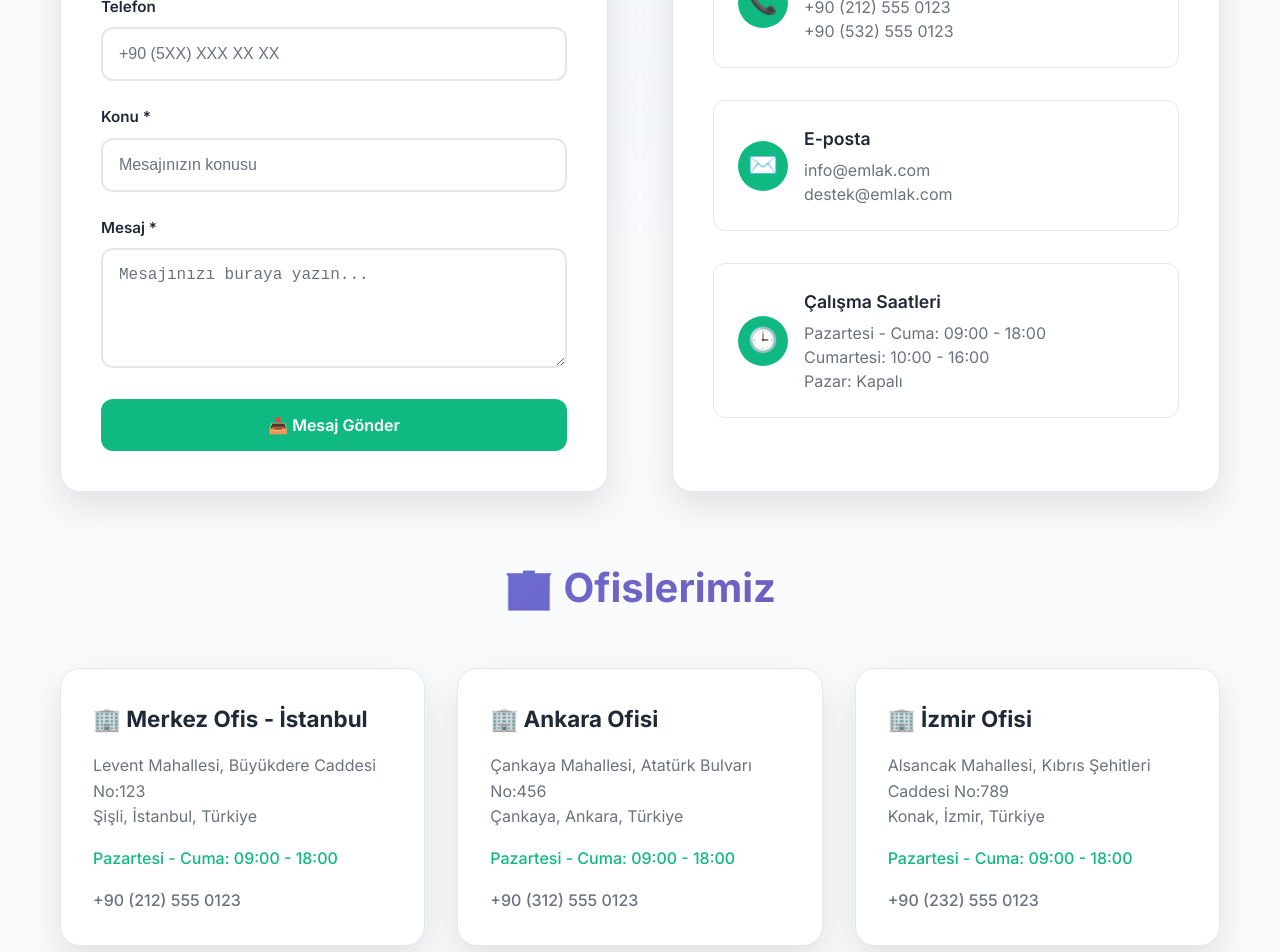
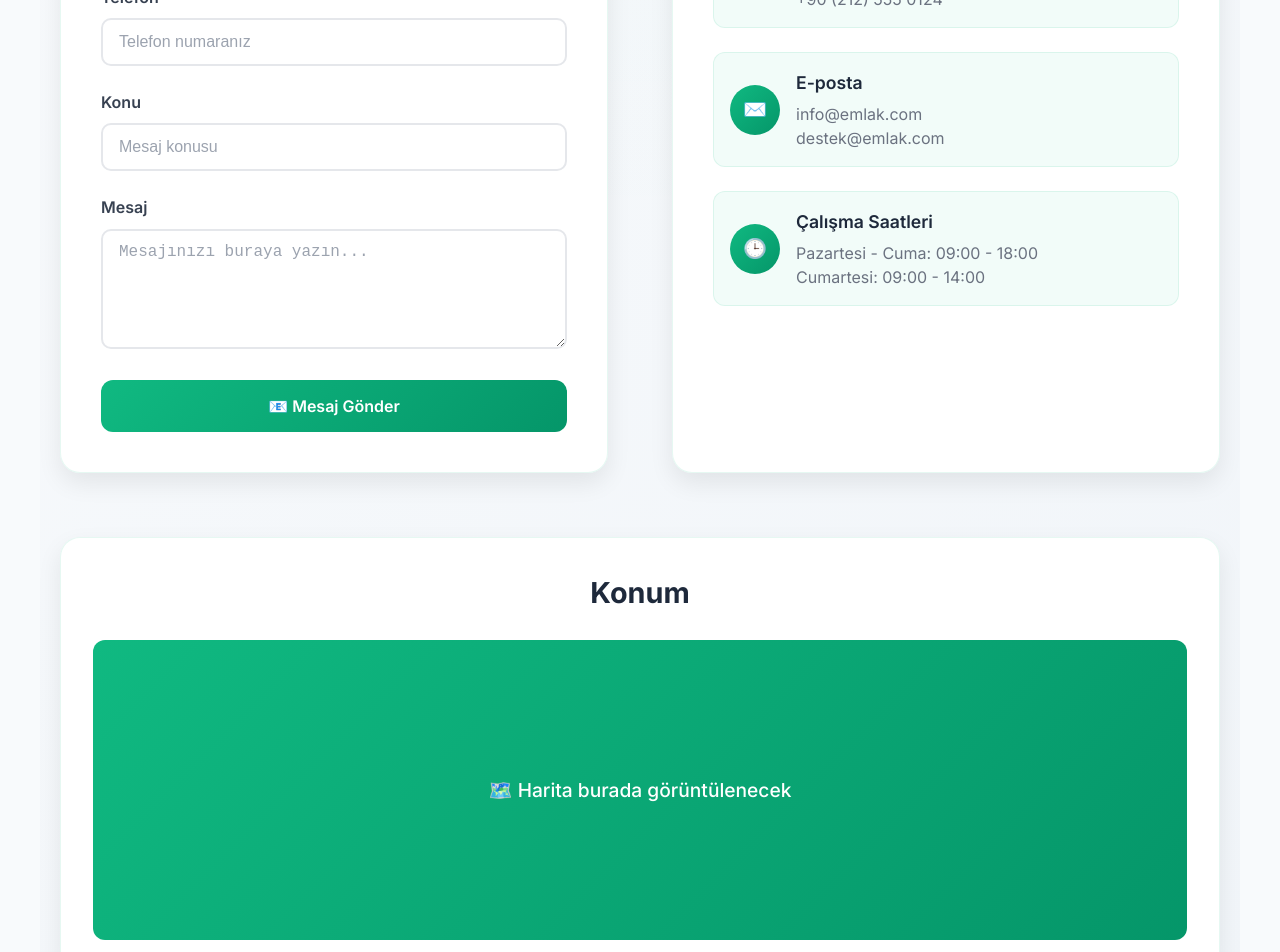
Before and after one commit to sametyasit/Emlak, a React app: page /contact in a window 1280 px wide. Shown: the part 700-1652 px from the top of the page. Built offline with nearby package versions, Linux system fonts and the light colour scheme.

Commit message:
Update ContactPage.tsx

```diff
--- a/src/pages/ContactPage.tsx
+++ b/src/pages/ContactPage.tsx
@@ -16,8 +16,8 @@ const Container = styled.div`
   max-width: 1200px;
   margin: 0 auto;
   padding: 2rem 20px;
-  background-color: var(--bg-primary);
-  color: var(--text-primary);
+  background: linear-gradient(135deg, #f8fafc 0%, #f1f5f9 100%);
+  color: #1e293b;
   min-height: 100vh;
   position: relative;
 
@@ -29,7 +29,7 @@ const Container = styled.div`
     transform: translateX(-50%);
     width: 100vw;
     height: 100%;
-    background: radial-gradient(circle at 50% 0%, rgba(102, 126, 234, 0.05) 0%, transparent 50%);
+    background: radial-gradient(circle at 50% 0%, rgba(16, 185, 129, 0.03) 0%, transparent 50%);
     pointer-events: none;
     z-index: 0;
   }
@@ -44,29 +44,27 @@ const HeroSection = styled.div`
 `;
 
 const Title = styled.h1`
-  font-size: 3.5rem;
+  font-size: clamp(2.5rem, 5vw, 3.5rem);
   font-weight: 800;
-  background: linear-gradient(135deg, #667eea 0%, #764ba2 100%);
-  -webkit-background-clip: text;
-  -webkit-text-fill-color: transparent;
-  background-clip: text;
+  color: #1e293b;
   margin-bottom: 1.5rem;
+  letter-spacing: -0.02em;
 
-  @media (max-width: 768px) {
-    font-size: 2.5rem;
+  span {
+    background: linear-gradient(135deg, #10b981 0%, #059669 100%);
+    -webkit-background-clip: text;
+    -webkit-text-fill-color: transparent;
+    background-clip: text;
   }
 `;
 
 const Subtitle = styled.p`
-  font-size: 1.3rem;
-  color: var(--text-secondary);
+  font-size: clamp(1.1rem, 2vw, 1.3rem);
+  color: #64748b;
   max-width: 700px;
   margin: 0 auto;
   line-height: 1.6;
-
-  @media (max-width: 768px) {
-    font-size: 1.1rem;
-  }
+  font-weight: 400;
 `;
 
 const ContentSection = styled.div`
@@ -84,11 +82,11 @@ const ContentSection = styled.div`
 `;
 
 const ContactForm = styled.div`
-  background: var(--card-bg);
+  background: rgba(255, 255, 255, 0.95);
   border-radius: 20px;
   padding: 2.5rem;
-  box-shadow: 0 15px 35px rgba(0, 0, 0, 0.1);
-  border: 1px solid var(--border-color);
+  box-shadow: 0 10px 25px rgba(0, 0, 0, 0.08);
+  border: 1px solid rgba(16, 185, 129, 0.1);
   backdrop-filter: blur(10px);
   animation: ${fadeInUp} 0.8s ease-out;
 
@@ -96,7 +94,7 @@ const ContactForm = styled.div`
     font-size: 1.8rem;
     font-weight: 700;
     margin-bottom: 2rem;
-    color: var(--text-primary);
+    color: #1e293b;
   }
 `;
 
@@ -108,56 +106,55 @@ const Label = styled.label`
   display: block;
   margin-bottom: 0.5rem;
   font-weight: 600;
-  color: var(--text-primary);
-  font-size: 0.95rem;
+  color: #374151;
 `;
 
 const Input = styled.input`
   width: 100%;
-  padding: 1rem;
-  border: 2px solid var(--border-color);
-  border-radius: 12px;
-  background: var(--bg-secondary);
-  color: var(--text-primary);
+  padding: 0.8rem 1rem;
+  border: 2px solid #e5e7eb;
+  border-radius: 10px;
   font-size: 1rem;
+  background: #ffffff;
+  color: #374151;
+  outline: none;
   transition: all 0.3s ease;
 
   &:focus {
-    outline: none;
-    border-color: var(--accent-color);
-    box-shadow: 0 0 0 3px rgba(102, 126, 234, 0.1);
+    border-color: #10b981;
+    box-shadow: 0 0 0 3px rgba(16, 185, 129, 0.1);
   }
 
   &::placeholder {
-    color: var(--text-secondary);
+    color: #9ca3af;
   }
 `;
 
 const TextArea = styled.textarea`
   width: 100%;
-  padding: 1rem;
-  border: 2px solid var(--border-color);
-  border-radius: 12px;
-  background: var(--bg-secondary);
-  color: var(--text-primary);
+  padding: 0.8rem 1rem;
+  border: 2px solid #e5e7eb;
+  border-radius: 10px;
   font-size: 1rem;
+  background: #ffffff;
+  color: #374151;
+  outline: none;
+  transition: all 0.3s ease;
+  resize: vertical;
   min-height: 120px;
-  resize: vertical;
-  transition: all 0.3s ease;
 
   &:focus {
-    outline: none;
-    border-color: var(--accent-color);
-    box-shadow: 0 0 0 3px rgba(102, 126, 234, 0.1);
+    border-color: #10b981;
+    box-shadow: 0 0 0 3px rgba(16, 185, 129, 0.1);
   }
 
   &::placeholder {
-    color: var(--text-secondary);
+    color: #9ca3af;
   }
 `;
 
 const SubmitButton = styled.button`
-  background: var(--accent-color);
+  background: linear-gradient(135deg, #10b981 0%, #059669 100%);
   color: white;
   border: none;
   padding: 1rem 2rem;
@@ -166,12 +163,28 @@ const SubmitButton = styled.button`
   font-weight: 600;
   cursor: pointer;
   transition: all 0.3s ease;
+  position: relative;
+  overflow: hidden;
   width: 100%;
 
+  &::before {
+    content: '';
+    position: absolute;
+    top: 0;
+    left: -100%;
+    width: 100%;
+    height: 100%;
+    background: linear-gradient(90deg, transparent, rgba(255, 255, 255, 0.2), transparent);
+    transition: left 0.5s;
+  }
+
   &:hover {
-    background: var(--accent-hover);
     transform: translateY(-2px);
-    box-shadow: 0 8px 20px rgba(102, 126, 234, 0.3);
+    box-shadow: 0 8px 20px rgba(16, 185, 129, 0.3);
+
+    &::before {
+      left: 100%;
+    }
   }
 
   &:disabled {
@@ -182,11 +195,11 @@ const SubmitButton = styled.button`
 `;
 
 const ContactInfo = styled.div`
-  background: var(--card-bg);
+  background: rgba(255, 255, 255, 0.95);
   border-radius: 20px;
   padding: 2.5rem;
-  box-shadow: 0 15px 35px rgba(0, 0, 0, 0.1);
-  border: 1px solid var(--border-color);
+  box-shadow: 0 10px 25px rgba(0, 0, 0, 0.08);
+  border: 1px solid rgba(16, 185, 129, 0.1);
   backdrop-filter: blur(10px);
   animation: ${fadeInUp} 0.8s ease-out;
 
@@ -194,31 +207,30 @@ const ContactInfo = styled.div`
     font-size: 1.8rem;
     font-weight: 700;
     margin-bottom: 2rem;
-    color: var(--text-primary);
+    color: #1e293b;
   }
 `;
 
 const ContactItem = styled.div`
   display: flex;
   align-items: center;
-  gap: 1rem;
-  margin-bottom: 2rem;
-  padding: 1.5rem;
-  background: var(--bg-secondary);
+  margin-bottom: 1.5rem;
+  padding: 1rem;
+  background: rgba(16, 185, 129, 0.05);
   border-radius: 12px;
-  border: 1px solid var(--border-color);
+  border: 1px solid rgba(16, 185, 129, 0.1);
 
   .icon {
     width: 50px;
     height: 50px;
     border-radius: 50%;
-    background: var(--accent-color);
+    background: linear-gradient(135deg, #10b981 0%, #059669 100%);
     display: flex;
     align-items: center;
     justify-content: center;
-    font-size: 1.5rem;
+    margin-right: 1rem;
     color: white;
-    flex-shrink: 0;
+    font-size: 1.2rem;
   }
 
   .content {
@@ -227,78 +239,47 @@ const ContactItem = styled.div`
     h4 {
       font-size: 1.1rem;
       font-weight: 600;
+      color: #1e293b;
       margin-bottom: 0.3rem;
-      color: var(--text-primary);
     }
 
     p {
-      color: var(--text-secondary);
+      color: #6b7280;
       line-height: 1.5;
     }
   }
 `;
 
-const OfficeSection = styled.div`
-  margin-bottom: 4rem;
+const MapSection = styled.div`
+  background: rgba(255, 255, 255, 0.95);
+  border-radius: 20px;
+  padding: 2rem;
+  box-shadow: 0 10px 25px rgba(0, 0, 0, 0.08);
+  border: 1px solid rgba(16, 185, 129, 0.1);
+  backdrop-filter: blur(10px);
   position: relative;
   z-index: 1;
-  animation: ${fadeInUp} 0.8s ease-out;
 
-  h2 {
-    font-size: 2.5rem;
+  h3 {
+    font-size: 1.8rem;
     font-weight: 700;
+    margin-bottom: 1.5rem;
+    color: #1e293b;
     text-align: center;
-    margin-bottom: 3rem;
-    background: linear-gradient(135deg, #667eea 0%, #764ba2 100%);
-    -webkit-background-clip: text;
-    -webkit-text-fill-color: transparent;
-    background-clip: text;
   }
 `;
 
-const OfficeGrid = styled.div`
-  display: grid;
-  grid-template-columns: repeat(auto-fit, minmax(350px, 1fr));
-  gap: 2rem;
-`;
-
-const OfficeCard = styled.div`
-  background: var(--card-bg);
-  border-radius: 20px;
-  padding: 2rem;
-  box-shadow: 0 15px 35px rgba(0, 0, 0, 0.1);
-  border: 1px solid var(--border-color);
-  backdrop-filter: blur(10px);
-  transition: all 0.3s ease;
-
-  &:hover {
-    transform: translateY(-5px);
-    box-shadow: 0 20px 40px rgba(0, 0, 0, 0.15);
-  }
-
-  h3 {
-    font-size: 1.4rem;
-    font-weight: 700;
-    margin-bottom: 1rem;
-    color: var(--text-primary);
-  }
-
-  .address {
-    color: var(--text-secondary);
-    margin-bottom: 1rem;
-    line-height: 1.6;
-  }
-
-  .hours {
-    color: var(--accent-color);
-    font-weight: 500;
-    margin-bottom: 1rem;
-  }
-
-  .phone {
-    color: var(--text-secondary);
-    font-weight: 500;
-  }
+const MapPlaceholder = styled.div`
+  width: 100%;
+  height: 300px;
+  background: linear-gradient(135deg, #10b981 0%, #059669 100%);
+  border-radius: 12px;
+  display: flex;
+  align-items: center;
+  justify-content: center;
+  color: white;
+  font-size: 1.2rem;
+  font-weight: 500;
 `;
 
 const ContactPage: React.FC = () => {
@@ -310,8 +291,6 @@ const ContactPage: React.FC = () => {
     message: ''
   });
 
-  const [isSubmitting, setIsSubmitting] = useState(false);
-
   const handleInputChange = (e: React.ChangeEvent<HTMLInputElement | HTMLTextAreaElement>) => {
     setFormData({
       ...formData,
@@ -321,41 +300,28 @@ const ContactPage: React.FC = () => {
 
   const handleSubmit = async (e: React.FormEvent) => {
     e.preventDefault();
-    setIsSubmitting(true);
-
-    // Simulate form submission
-    await new Promise(resolve => setTimeout(resolve, 2000));
-
-    alert('Mesajınız başarıyla gönderildi! En kısa sürede size dönüş yapacağız.');
-    setFormData({
-      name: '',
-      email: '',
-      phone: '',
-      subject: '',
-      message: ''
-    });
-    setIsSubmitting(false);
+    // Form gönderme işlemi burada yapılacak
+    console.log('Form data:', formData);
+    alert('Mesajınız başarıyla gönderildi!');
   };
 
   return (
     <Container>
       <HeroSection>
-        <Title>📞 İletişim</Title>
+        <Title>İletişim <span>Kurun</span></Title>
         <Subtitle>
-          Sorularınız için bizimle iletişime geçin. Uzman ekibimiz size yardımcı olmaktan
-          mutluluk duyacaktır.
+          Sorularınız için bizimle iletişime geçin. Uzman ekibimiz size yardımcı olmaktan mutluluk duyacaktır.
         </Subtitle>
       </HeroSection>
 
       <ContentSection>
         <ContactForm>
-          <h3>✉️ Mesaj Gönderin</h3>
+          <h3>Mesaj Gönderin</h3>
           <form onSubmit={handleSubmit}>
             <FormGroup>
-              <Label htmlFor="name">Ad Soyad *</Label>
+              <Label>Ad Soyad</Label>
               <Input
                 type="text"
-                id="name"
                 name="name"
                 value={formData.name}
                 onChange={handleInputChange}
@@ -365,47 +331,43 @@ const ContactPage: React.FC = () => {
             </FormGroup>
 
             <FormGroup>
-              <Label htmlFor="email">E-posta *</Label>
+              <Label>E-posta</Label>
               <Input
                 type="email"
-                id="email"
                 name="email"
                 value={formData.email}
                 onChange={handleInputChange}
-                placeholder="ornek@email.com"
+                placeholder="E-posta adresiniz"
                 required
               />
             </FormGroup>
 
             <FormGroup>
-              <Label htmlFor="phone">Telefon</Label>
+              <Label>Telefon</Label>
               <Input
                 type="tel"
-                id="phone"
                 name="phone"
                 value={formData.phone}
                 onChange={handleInputChange}
-                placeholder="+90 (5XX) XXX XX XX"
+                placeholder="Telefon numaranız"
               />
             </FormGroup>
 
             <FormGroup>
-              <Label htmlFor="subject">Konu *</Label>
+              <Label>Konu</Label>
               <Input
                 type="text"
-                id="subject"
                 name="subject"
                 value={formData.subject}
                 onChange={handleInputChange}
-                placeholder="Mesajınızın konusu"
+                placeholder="Mesaj konusu"
                 required
               />
             </FormGroup>
 
             <FormGroup>
-              <Label htmlFor="message">Mesaj *</Label>
+              <Label>Mesaj</Label>
               <TextArea
-                id="message"
                 name="message"
                 value={formData.message}
                 onChange={handleInputChange}
@@ -414,21 +376,20 @@ const ContactPage: React.FC = () => {
               />
             </FormGroup>
 
-            <SubmitButton type="submit" disabled={isSubmitting}>
-              {isSubmitting ? 'Gönderiliyor...' : '📤 Mesaj Gönder'}
+            <SubmitButton type="submit">
+              📧 Mesaj Gönder
             </SubmitButton>
           </form>
         </ContactForm>
 
         <ContactInfo>
-          <h3>📋 İletişim Bilgileri</h3>
+          <h3>İletişim Bilgileri</h3>
 
           <ContactItem>
             <div className="icon">📍</div>
             <div className="content">
               <h4>Adres</h4>
-              <p>Levent Mahallesi, Büyükdere Caddesi No:123<br />
-              Şişli, İstanbul, Türkiye</p>
+              <p>Levent Mahallesi, Büyükdere Caddesi No:123<br />Şişli, İstanbul, Türkiye</p>
             </div>
           </ContactItem>
 
@@ -436,8 +397,7 @@ const ContactPage: React.FC = () => {
             <div className="icon">📞</div>
             <div className="content">
               <h4>Telefon</h4>
-              <p>+90 (212) 555 0123<br />
-              +90 (532) 555 0123</p>
+              <p>+90 (212) 555 0123<br />+90 (212) 555 0124</p>
             </div>
           </ContactItem>
 
@@ -445,8 +405,7 @@ const ContactPage: React.FC = () => {
             <div className="icon">✉️</div>
             <div className="content">
               <h4>E-posta</h4>
-              <p>info@emlak.com<br />
-              destek@emlak.com</p>
+              <p>info@emlak.com<br />destek@emlak.com</p>
             </div>
           </ContactItem>
 
@@ -454,60 +413,18 @@ const ContactPage: React.FC = () => {
             <div className="icon">🕒</div>
             <div className="content">
               <h4>Çalışma Saatleri</h4>
-              <p>Pazartesi - Cuma: 09:00 - 18:00<br />
-              Cumartesi: 10:00 - 16:00<br />
-              Pazar: Kapalı</p>
+              <p>Pazartesi - Cuma: 09:00 - 18:00<br />Cumartesi: 09:00 - 14:00</p>
             </div>
           </ContactItem>
         </ContactInfo>
       </ContentSection>
 
-      <OfficeSection>
-        <h2>🏢 Ofislerimiz</h2>
-        <OfficeGrid>
-          <OfficeCard>
-            <h3>🏢 Merkez Ofis - İstanbul</h3>
-            <div className="address">
-              Levent Mahallesi, Büyükdere Caddesi No:123<br />
-              Şişli, İstanbul, Türkiye
-            </div>
-            <div className="hours">
-              Pazartesi - Cuma: 09:00 - 18:00
-            </div>
-            <div className="phone">
-              +90 (212) 555 0123
-            </div>
-          </OfficeCard>
-
-          <OfficeCard>
-            <h3>🏢 Ankara Ofisi</h3>
-            <div className="address">
-              Çankaya Mahallesi, Atatürk Bulvarı No:456<br />
-              Çankaya, Ankara, Türkiye
-            </div>
-            <div className="hours">
-              Pazartesi - Cuma: 09:00 - 18:00
-            </div>
-            <div className="phone">
-              +90 (312) 555 0123
-            </div>
-          </OfficeCard>
-
-          <OfficeCard>
-            <h3>🏢 İzmir Ofisi</h3>
-            <div className="address">
-              Alsancak Mahallesi, Kıbrıs Şehitleri Caddesi No:789<br />
-              Konak, İzmir, Türkiye
-            </div>
-            <div className="hours">
-              Pazartesi - Cuma: 09:00 - 18:00
-            </div>
-            <div className="phone">
-              +90 (232) 555 0123
-            </div>
-          </OfficeCard>
-        </OfficeGrid>
-      </OfficeSection>
+      <MapSection>
+        <h3>Konum</h3>
+        <MapPlaceholder>
+          🗺️ Harita burada görüntülenecek
+        </MapPlaceholder>
+      </MapSection>
     </Container>
   );
 };
```
